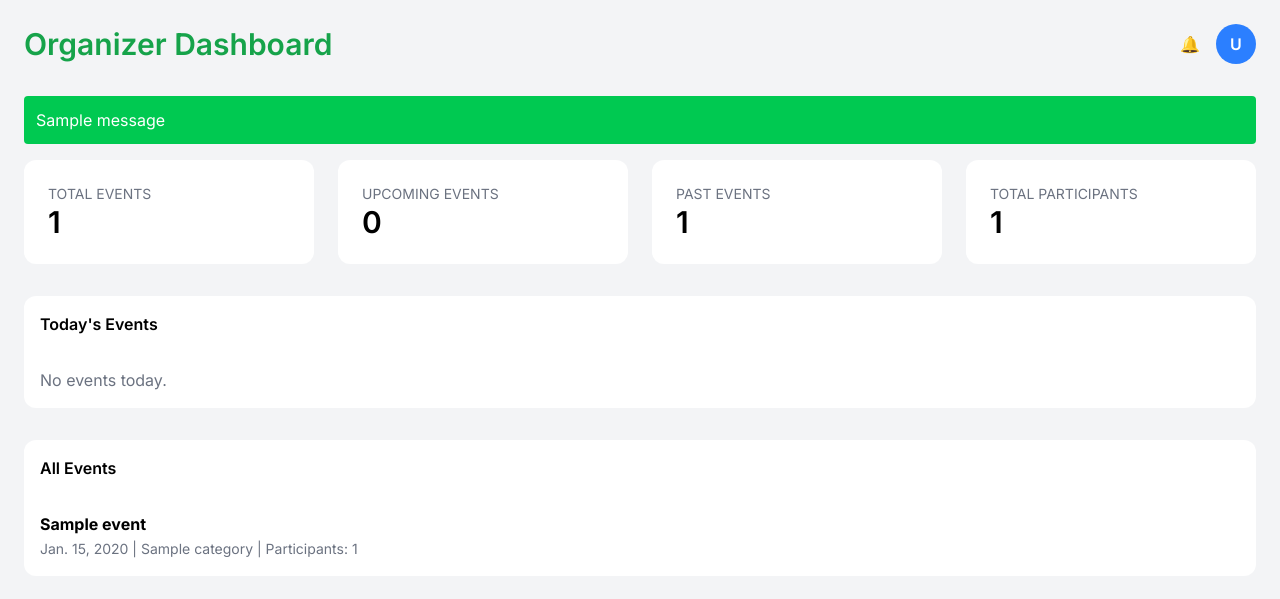
After one commit to sakirmohammad775/Event_Management, a Django app: page /events/dashboard/organizer/ in a window 1280 px wide. The commit adds this page. Shown: the top 599 px of the page. Run offline with Django 5.2, Linux system fonts and the light colour scheme; tables that the repository leaves empty hold one stand-in row (values such as "Sample post"); one stand-in notice (Sample message) is shown.

Commit message:
add dashboard,user dashboard,category all added

```diff
--- /dev/null
+++ b/events/templates/dashboard/dashboard.html
@@ -0,0 +1,76 @@
+{% load static %}
+<!DOCTYPE html>
+<html lang="en">
+
+<head>
+    <meta charset="UTF-8">
+    <title>
+        {% block title %}
+        Dashboard
+        {% endblock title %}
+    </title>
+
+    <meta name="viewport" content="width=device-width, initial-scale=1.0">
+
+    <!-- Tailwind CDN -->
+    <script src="https://cdn.jsdelivr.net/npm/@tailwindcss/browser@4"></script>
+
+    <!-- Google Font -->
+    <link href="https://fonts.googleapis.com/css2?family=Inter:wght@100..900&display=swap"
+          rel="stylesheet">
+
+    <!-- Optional compiled CSS -->
+    <link rel="stylesheet" href="{% static 'css/output.css' %}">
+
+    <style>
+        body {
+            font-family: "Inter", sans-serif;
+        }
+    </style>
+</head>
+
+<body class="bg-gray-100 p-6">
+
+<div class="max-w-[1400px] mx-auto">
+
+    <!-- ================= HEADER ================= -->
+    <header class="flex justify-between items-center mb-8">
+        <h1 class="text-3xl font-semibold text-green-600">
+            {% block header_title %}
+            Dashboard
+            {% endblock header_title %}
+        </h1>
+
+        <div class="flex items-center gap-4">
+            <button class="p-2 rounded-full hover:bg-gray-200">
+                🔔
+            </button>
+            <div class="w-10 h-10 rounded-full bg-blue-500 flex items-center justify-center text-white font-semibold">
+                U
+            </div>
+        </div>
+    </header>
+
+    <!-- ================= MESSAGES ================= -->
+    {% if messages %}
+        {% for message in messages %}
+            <div class="mb-4 p-3 rounded
+                {% if message.tags == 'success' %}bg-green-500 text-white{% endif %}
+                {% if message.tags == 'error' %}bg-red-500 text-white{% endif %}
+            ">
+                {{ message }}
+            </div>
+        {% endfor %}
+    {% endif %}
+
+    <!-- ================= MAIN CONTENT ================= -->
+    <main>
+        {% block content %}
+        <!-- Child templates load here -->
+        {% endblock content %}
+    </main>
+
+</div>
+
+</body>
+</html>
--- /dev/null
+++ b/events/templates/dashboard/organizer_dashboard.html
@@ -0,0 +1,86 @@
+{% extends 'dashboard/dashboard.html' %}
+
+{% block title %}
+Organizer Dashboard
+{% endblock title %}
+{% block header_title %}Organizer Dashboard{% endblock %}
+
+{% block content %}
+
+<!-- ================= STATS GRID ================= -->
+<div class="grid grid-cols-4 gap-6 mb-8">
+
+    <a href="{% url 'organizer_dashboard' %}">
+        <div class="bg-white p-6 rounded-xl shadow-sm">
+            <h3 class="text-gray-500 text-sm mb-2">TOTAL EVENTS</h3>
+            <p class="text-3xl font-semibold">{{ total_events }}</p>
+        </div>
+    </a>
+
+    <a href="{% url 'organizer_dashboard' %}?filter=upcoming">
+        <div class="bg-white p-6 rounded-xl shadow-sm">
+            <h3 class="text-gray-500 text-sm mb-2">UPCOMING EVENTS</h3>
+            <p class="text-3xl font-semibold">{{ upcoming_events }}</p>
+        </div>
+    </a>
+
+    <a href="{% url 'organizer_dashboard' %}?filter=past">
+        <div class="bg-white p-6 rounded-xl shadow-sm">
+            <h3 class="text-gray-500 text-sm mb-2">PAST EVENTS</h3>
+            <p class="text-3xl font-semibold">{{ past_events }}</p>
+        </div>
+    </a>
+
+    <div class="bg-white p-6 rounded-xl shadow-sm">
+        <h3 class="text-gray-500 text-sm mb-2">TOTAL PARTICIPANTS</h3>
+        <p class="text-3xl font-semibold">{{ total_participants }}</p>
+    </div>
+
+</div>
+
+<!-- ================= TODAY'S EVENTS ================= -->
+<div class="bg-white rounded-xl shadow-sm mb-8">
+    <h3 class="p-4 font-semibold border-b">Today's Events</h3>
+
+    {% if todays_events %}
+        {% for event in todays_events %}
+            <div class="p-4 border-b">
+                <strong>{{ event.name }}</strong>
+                <span class="text-gray-500">({{ event.time }})</span><br>
+                <span class="text-sm text-gray-600">
+                    {{ event.location }} | {{ event.category.name }}
+                </span>
+            </div>
+        {% endfor %}
+    {% else %}
+        <p class="p-4 text-gray-500">No events today.</p>
+    {% endif %}
+</div>
+
+<!-- ================= INTERACTIVE EVENT LIST ================= -->
+<div class="bg-white rounded-xl shadow-sm">
+    <h3 class="p-4 font-semibold border-b">
+        {% if filter_type == 'upcoming' %}
+            Upcoming Events
+        {% elif filter_type == 'past' %}
+            Past Events
+        {% else %}
+            All Events
+        {% endif %}
+    </h3>
+
+    {% for event in filtered_events %}
+        <div class="p-4 border-b">
+            <strong>{{ event.name }}</strong><br>
+            <span class="text-sm text-gray-500">
+                {{ event.date }} |
+                {{ event.category.name }} |
+                Participants: {{ event.participants.count }}
+            </span>
+        </div>
+    {% empty %}
+        <p class="p-4 text-gray-500">No events found.</p>
+    {% endfor %}
+</div>
+
+{% endblock content %}
--- a/events/templates/event_list.html
+++ b/events/templates/event_list.html
@@ -28,8 +28,7 @@
             {% endfor %}
         </p>
 
-        <a href="{% url 'event_update' event.id %}">Edit</a> |
-        <a href="{% url 'event_delete' event.id %}">Delete</a>
+
     </div>
 {% empty %}
     <p>No events available.</p>
--- a/events/urls.py
+++ b/events/urls.py
@@ -1,10 +1,27 @@
 from django.urls import path
-from events.views import dashboard,event_create,event_list
+from events.views import event_create,event_list,category_list,category_create,category_delete,category_update,participant_create,participant_list,participant_delete,participant_update,event_delete,event_update,organizer_dashboard
 
 urlpatterns = [
-    path('dashboard/', dashboard, name='dashboard'),
+    path('dashboard/organizer/', organizer_dashboard, name='organizer_dashboard'),
 
-    #event
+
+    # path('user-dashboard/',user_dashboard),
+
+    #------------- Event ------------
     path('event_list/',event_list,name='event_list'),
     path('create/', event_create, name='event_create'),
+    path('<int:pk>/update/', event_update, name='event_update'),
+    path('<int:pk>/delete/', event_delete, name='event_delete'),
+
+    # ----------- CATEGORY ----------
+    path('categories/',category_list, name='category_list'),
+    path('categories/create/',category_create, name='category_create'),
+    path('categories/<int:pk>/update/',category_update, name='category_update'),
+    path('categories/<int:pk>/delete/',category_delete, name='category_delete'),
+
+    # ---------- PARTICIPANT ----------
+    path('participants/', participant_list, name='participant_list'),
+    path('participants/create/', participant_create, name='participant_create'),
+    path('participants/<int:pk>/update/', participant_update, name='participant_update'),
+    path('participants/<int:pk>/delete/', participant_delete, name='participant_delete'),
 ]
--- a/events/views.py
+++ b/events/views.py
@@ -1,43 +1,140 @@
 from django.shortcuts import render
 from django.http import HttpResponse
-from django.shortcuts import render,redirect,get_object_or_404
-from events.models import Event,Category,Participant
-from events.forms import EventForm,CategoryForm,ParticipantForm
+from django.shortcuts import render, redirect, get_object_or_404
+from events.models import Event, Category, Participant
+from events.forms import EventForm, CategoryForm, ParticipantForm
+from django.utils import timezone
 
 
 # Create your views here.
 def home(request):
-    return HttpResponse('welcome to the')
+    return HttpResponse("welcome to the")
+
 
 def contact(request):
-    return HttpResponse('welcome to the contact page')
+    return HttpResponse("welcome to the contact page")
 
-def dashboard(request):
-    return render(request, 'dashboard.html')
 
-#-----Event Crud-----#
+def organizer_dashboard(request):
+    today = timezone.localdate()
+
+    events = (
+        Event.objects
+        .select_related('category')
+        .prefetch_related('participants')
+    )
+
+    filter_type = request.GET.get('filter')
+
+    if filter_type == 'upcoming':
+        filtered_events = events.filter(date__gt=today)
+    elif filter_type == 'past':
+        filtered_events = events.filter(date__lt=today)
+    else:
+        filtered_events = events
+
+    context = {
+        'total_events': events.count(),
+        'upcoming_events': events.filter(date__gt=today).count(),
+        'past_events': events.filter(date__lt=today).count(),
+        'total_participants': Participant.objects.count(),
+        'todays_events': events.filter(date=today),
+        'filtered_events': filtered_events,
+        'filter_type': filter_type,
+    }
+
+    return render(request, 'dashboard/organizer_dashboard.html', context)
+
+
+# --------- Category ----------#
+
+def category_list(request):
+    categories = Category.objects.all()
+    return render(request, "category_list.html", {"categories": categories})
+
+
+def category_create(request):
+    form = CategoryForm(request.POST or None)
+    if form.is_valid():
+        form.save()
+        return redirect("category_list")
+    return render(request, "form.html", {"form": form})
+
+
+def category_update(request, pk):
+    # category = get_object_or_404(Category, pk=pk)
+    form = CategoryForm(request.POST or None)
+    if form.is_valid():
+        form.save()
+        return redirect("category_list")
+    return render(request, "form.html", {"form": form})
+
+
+def category_delete(request, pk):
+    category = get_object_or_404(Category, pk=pk)
+    if request.method == "POST":
+        category.delete()
+        return redirect("category_list")
+    return render(request, "confirm_delete.html")
+
+
+# --------- Event Crud --------#
+
 
 def event_list(request):
-    events=Event.objects.select_related('category')
-    return render(request,'event_list.html',{'events':events})
+    events = Event.objects.select_related("category")
+    return render(request, "event_list.html", {"events": events})
+
 
 def event_create(request):
-    form =EventForm(request.POST or None)
+    form = EventForm(request.POST or None)
     if form.is_valid():
         form.save()
-        return redirect('event_list')
-    return render(request,'form.html',{'form':form})
+        return redirect("event_list")
+    return render(request, "form.html", {"form": form})
+
 
 def event_update(request):
-    form=EventForm(request.POST or None)
+    form = EventForm(request.POST or None)
     if form.is_valid():
         form.save()
-        return redirect('event_list')
-    return render(request,'event_list.html',{'form':form})
+        return redirect("event_list")
+    return render(request, "event_list.html", {"form": form})
+
 
 def event_delete(request):
-    event=get_object_or_404(Event,pk=pk)
-    if request.method=='POST':
+    event = get_object_or_404(Event, pk=pk)
+    if request.method == "POST":
         event.delete()
-        return redirect('event_list')
-    return render(request,'confirm_delete.html')
+        return redirect("event_list")
+    return render(request, "confirm_delete.html")
+
+
+#-----------Participant CRUD------#
+
+
+def participant_list(request):
+    participants = Participant.objects.prefetch_related('events')
+    return render(request, 'participant_list.html', {'participants': participants})
+
+def participant_create(request):
+    form = ParticipantForm(request.POST or None)
+    if form.is_valid():
+        form.save()
+        return redirect('participant_list')
+    return render(request,'form.html', {'form': form})
+
+def participant_update(request, pk):
+    participant = get_object_or_404(Participant, pk=pk)
+    form = ParticipantForm(request.POST or None, instance=participant)
+    if form.is_valid():
+        form.save()
+        return redirect('participant_list')
+    return render(request, 'form.html', {'form': form})
+
+def participant_delete(request, pk):
+    participant = get_object_or_404(Participant, pk=pk)
+    if request.method == 'POST':
+        participant.delete()
+        return redirect('participant_list')
+    return render(request, 'confirm_delete.html')
```
Also changed, not shown: events/templates/dashboard.html (deleted, +0 -50 lines), events/templates/category_list.html (added), events/templates/confirm_delete.html (added), events/templates/dashboard/user-dashboard.html (added), events/templates/participate_list.html (added).
